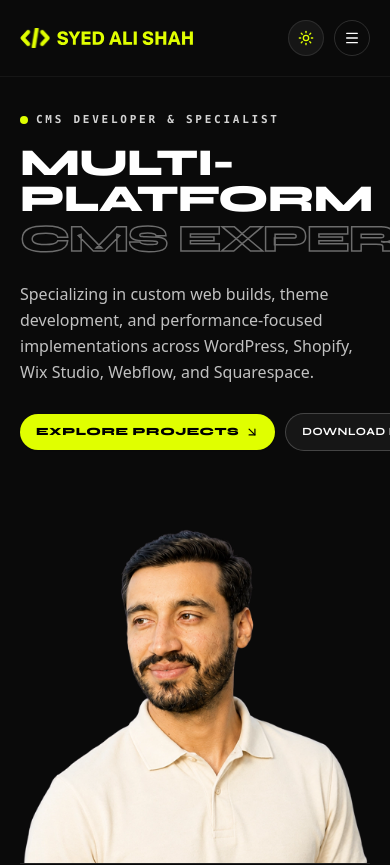
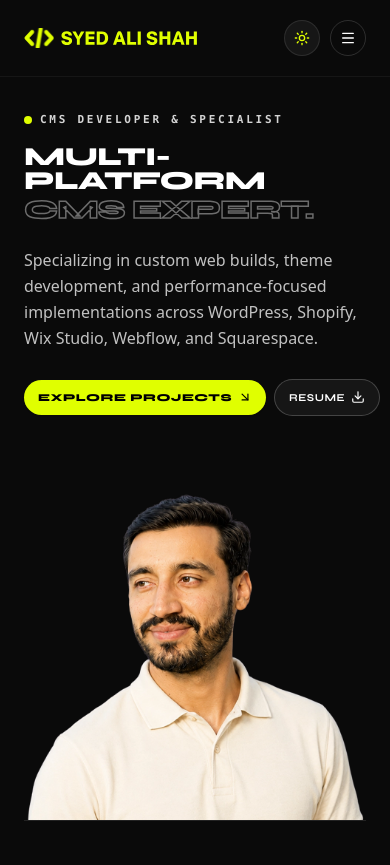
Before and after one commit to SyedAliShah123/syed-ali-shah-portfolio, a React (Vite) app: page / in a window 390 px wide. Shown: the top 865 px of the page. Built offline with nearby package versions, Linux system fonts and the light colour scheme.

Commit message:
style: optimize mobile layout, typography, padding, popup menu and footer

```diff
--- a/src/components/AboutSection.tsx
+++ b/src/components/AboutSection.tsx
@@ -31,7 +31,7 @@ export const AboutSection: React.FC = () => {
   return (
     <section
       id="about"
-      className="py-20 sm:py-28 px-5 sm:px-6 lg:px-8 border-b border-black/10 dark:border-white/10 relative bg-[#F6F6F4] dark:bg-[#0A0A0A] text-[#0A0A0A] dark:text-white transition-colors duration-300"
+      className="py-20 sm:py-28 px-6 sm:px-8 md:px-10 lg:px-12 border-b border-black/10 dark:border-white/10 relative bg-[#F6F6F4] dark:bg-[#0A0A0A] text-[#0A0A0A] dark:text-white transition-colors duration-300"
     >
       <div className="max-w-7xl mx-auto space-y-16">
         {/* Header Block: Quiet, solid heading without ghost-outline duplicate */}
--- a/src/components/CapabilitiesSection.tsx
+++ b/src/components/CapabilitiesSection.tsx
@@ -15,7 +15,7 @@ export const CapabilitiesSection: React.FC = () => {
   return (
     <section
       id="capabilities"
-      className="py-16 sm:py-24 px-5 sm:px-6 lg:px-8 border-b border-black/10 dark:border-white/10 bg-[#F6F6F4] dark:bg-[#0A0A0A] text-[#0A0A0A] dark:text-white transition-colors duration-300"
+      className="py-16 sm:py-24 px-6 sm:px-8 md:px-10 lg:px-12 border-b border-black/10 dark:border-white/10 bg-[#F6F6F4] dark:bg-[#0A0A0A] text-[#0A0A0A] dark:text-white transition-colors duration-300"
     >
       <div className="max-w-7xl mx-auto space-y-12 sm:space-y-16">
         {/* Section Header: Quieter, solid heading without ghost-outline duplicate */}
--- a/src/components/ContactSection.tsx
+++ b/src/components/ContactSection.tsx
@@ -107,7 +107,7 @@ export const ContactSection: React.FC<ContactSectionProps> = ({ prefilledService
   return (
     <section
       id="contact"
-      className="py-20 sm:py-32 px-5 sm:px-6 lg:px-8 bg-[#F6F6F4] dark:bg-[#0A0A0A] text-[#0A0A0A] dark:text-white transition-colors duration-300 relative overflow-hidden border-b border-black/10 dark:border-white/10"
+      className="py-20 sm:py-32 px-6 sm:px-8 md:px-10 lg:px-12 bg-[#F6F6F4] dark:bg-[#0A0A0A] text-[#0A0A0A] dark:text-white transition-colors duration-300 relative overflow-hidden border-b border-black/10 dark:border-white/10"
     >
       {/* Background neon ambient highlight */}
       <div className="absolute bottom-0 right-0 w-[500px] h-[500px] bg-[#E0FF00]/10 dark:bg-[#E0FF00]/5 rounded-full blur-[140px] pointer-events-none" />
--- a/src/components/Hero.tsx
+++ b/src/components/Hero.tsx
@@ -25,7 +25,7 @@ export const Hero: React.FC = () => {
   return (
     <section
       id="hero"
-      className="relative pt-28 sm:pt-32 md:pt-36 pb-12 sm:pb-16 px-5 sm:px-6 lg:px-8 flex flex-col justify-center overflow-hidden bg-[#F6F6F4] dark:bg-[#0A0A0A] text-[#0A0A0A] dark:text-white transition-colors duration-300 border-b border-black/10 dark:border-white/10"
+      className="relative pt-28 sm:pt-32 md:pt-36 pb-12 sm:pb-16 px-6 sm:px-8 md:px-10 lg:px-12 flex flex-col justify-center overflow-hidden bg-[#F6F6F4] dark:bg-[#0A0A0A] text-[#0A0A0A] dark:text-white transition-colors duration-300 border-b border-black/10 dark:border-white/10"
     >
       {/* Subtle ambient neon glow in dark mode */}
       <div className="hidden dark:block absolute top-1/3 left-1/2 -translate-x-1/2 -translate-y-1/2 w-[400px] sm:w-[650px] h-[400px] sm:h-[650px] bg-[#E0FF00]/5 rounded-full blur-[140px] pointer-events-none -z-10" />
@@ -42,8 +42,8 @@ export const Hero: React.FC = () => {
                 CMS Developer &amp; Specialist
               </div>
 
-              {/* Bold headline formatted strictly across three lines */}
-              <h1 className="font-syne text-[32px] min-[390px]:text-[38px] sm:text-[48px] md:text-[54px] lg:text-[60px] font-extrabold uppercase leading-[0.95] tracking-tight text-[#0A0A0A] dark:text-white">
+              {/* Bold headline formatted strictly across three lines without cutting off on mobile */}
+              <h1 className="font-syne text-[24px] min-[360px]:text-[26px] min-[400px]:text-[28px] sm:text-[42px] md:text-[52px] lg:text-[60px] font-extrabold uppercase leading-[0.95] tracking-tight text-[#0A0A0A] dark:text-white">
                 <span className="block">MULTI-</span>
                 <span className="block">PLATFORM</span>
                 <span className="block mt-1 sm:mt-1.5 outline-text hover:text-[#0A0A0A] dark:hover:text-white transition-colors duration-300 whitespace-nowrap">
@@ -57,13 +57,13 @@ export const Hero: React.FC = () => {
               Specializing in custom web builds, theme development, and performance-focused implementations across WordPress, Shopify, Wix Studio, Webflow, and Squarespace.
             </p>
 
-            {/* Two CTA buttons side by side in one row */}
-            <div className="flex items-center gap-2.5 sm:gap-3.5 pt-1">
+            {/* Two CTA buttons side by side in one row without horizontal clipping */}
+            <div className="flex items-center gap-2 sm:gap-3.5 pt-1 w-full max-w-md">
               <button
                 id="hero-primary-cta"
                 onClick={scrollToProjects}
                 onMouseEnter={() => soundFX.playPop()}
-                className="px-4 py-2.5 sm:px-6 sm:py-3 rounded-full bg-[#0A0A0A] text-white hover:bg-neutral-800 dark:bg-[#E0FF00] dark:text-black dark:hover:bg-[#E0FF00]/90 font-syne text-[11px] sm:text-xs font-extrabold uppercase tracking-wider transition-all duration-200 inline-flex items-center gap-1.5 sm:gap-2 shadow-xs active:scale-95 cursor-pointer whitespace-nowrap shrink-0"
+                className="px-3.5 py-2.5 sm:px-6 sm:py-3 rounded-full bg-[#0A0A0A] text-white hover:bg-neutral-800 dark:bg-[#E0FF00] dark:text-black dark:hover:bg-[#E0FF00]/90 font-syne text-[10.5px] sm:text-xs font-extrabold uppercase tracking-wider transition-all duration-200 inline-flex items-center justify-center gap-1.5 sm:gap-2 shadow-xs active:scale-95 cursor-pointer whitespace-nowrap shrink-0"
               >
                 <span>Explore Projects</span>
                 <ArrowDownRight className="w-3.5 h-3.5 sm:w-4 sm:h-4" />
@@ -73,9 +73,11 @@ export const Hero: React.FC = () => {
                 id="hero-secondary-cta"
                 onClick={handleDownloadResume}
                 onMouseEnter={() => soundFX.playPop()}
-                className="px-4 py-2.5 sm:px-5 sm:py-3 rounded-full border border-black/20 dark:border-white/20 bg-white/60 dark:bg-white/5 hover:bg-black/5 dark:hover:bg-white/10 text-[#0A0A0A] dark:text-white font-syne text-[11px] sm:text-xs font-bold uppercase tracking-wider transition-all duration-200 inline-flex items-center gap-1.5 sm:gap-2 active:scale-95 cursor-pointer whitespace-nowrap shrink-0"
+                className="px-3.5 py-2.5 sm:px-5 sm:py-3 rounded-full border border-black/20 dark:border-white/20 bg-white/60 dark:bg-white/5 hover:bg-black/5 dark:hover:bg-white/10 text-[#0A0A0A] dark:text-white font-syne text-[10.5px] sm:text-xs font-bold uppercase tracking-wider transition-all duration-200 inline-flex items-center justify-center gap-1.5 sm:gap-2 active:scale-95 cursor-pointer whitespace-nowrap shrink-0"
               >
-                <span>Download Resume</span>
+                <span>
+                  <span className="hidden min-[400px]:inline">Download </span>Resume
+                </span>
                 <Download className="w-3.5 h-3.5 sm:w-4 sm:h-4" />
               </button>
             </div>
--- a/src/components/Navbar.tsx
+++ b/src/components/Navbar.tsx
@@ -104,7 +104,7 @@ export const Navbar: React.FC<NavbarProps> = ({
             : 'py-5 bg-transparent border-b border-black/5 dark:border-white/5'
         }`}
       >
-        <div className="max-w-7xl mx-auto px-5 sm:px-6 lg:px-8 flex items-center justify-between">
+        <div className="max-w-7xl mx-auto px-6 sm:px-8 md:px-10 lg:px-12 flex items-center justify-between">
           {/* Logo */}
           <button
             id="nav-logo"
@@ -233,16 +233,16 @@ export const Navbar: React.FC<NavbarProps> = ({
                   <img
                     src={logoBlack}
                     alt="Syed Ali Shah"
-                    className="h-5 w-auto object-contain block dark:hidden"
+                    className="h-8 sm:h-9 w-auto object-contain block dark:hidden"
                   />
                   <img
                     src={logoYellow}
                     alt="Syed Ali Shah"
-                    className="h-5 w-auto object-contain hidden dark:block"
+                    className="h-8 sm:h-9 w-auto object-contain hidden dark:block"
                   />
                 </div>
 
-                <div className="space-y-4 pt-4">
+                <div className="space-y-3.5 pt-3">
                   <div className="text-[10px] font-mono tracking-[0.25em] text-neutral-600 dark:text-neutral-400 uppercase font-semibold">
                     Navigation
                   </div>
@@ -253,7 +253,7 @@ export const Navbar: React.FC<NavbarProps> = ({
                       animate={{ opacity: 1, x: 0 }}
                       transition={{ delay: 0.04 * idx, duration: 0.2 }}
                       onClick={() => scrollTo(item.id)}
-                      className="block w-full text-left font-syne text-2xl font-extrabold uppercase text-neutral-900 dark:text-white hover:text-black/60 dark:hover:text-[#E0FF00] active:translate-x-2 transition-all cursor-pointer"
+                      className="block w-full text-left font-syne text-base sm:text-lg font-bold uppercase tracking-wider text-neutral-900 dark:text-white hover:text-black/60 dark:hover:text-[#E0FF00] active:translate-x-1.5 transition-all cursor-pointer"
                     >
                       {item.label}
                     </motion.button>
@@ -263,7 +263,7 @@ export const Navbar: React.FC<NavbarProps> = ({
                     animate={{ opacity: 1, x: 0 }}
                     transition={{ delay: 0.04 * NAV_ITEMS.length, duration: 0.2 }}
                     onClick={() => scrollTo('contact')}
-                    className="block w-full text-left font-syne text-2xl font-extrabold uppercase text-neutral-900 dark:text-white hover:text-black/60 dark:hover:text-[#E0FF00] active:translate-x-2 transition-all cursor-pointer"
+                    className="block w-full text-left font-syne text-base sm:text-lg font-bold uppercase tracking-wider text-neutral-900 dark:text-white hover:text-black/60 dark:hover:text-[#E0FF00] active:translate-x-1.5 transition-all cursor-pointer"
                   >
                     CONTACT
                   </motion.button>
--- a/src/components/ProjectsSection.tsx
+++ b/src/components/ProjectsSection.tsx
@@ -42,7 +42,7 @@ export const ProjectsSection: React.FC = () => {
   return (
     <section
       id="projects"
-      className="py-20 sm:py-28 px-5 sm:px-6 lg:px-8 border-b border-black/10 dark:border-white/10 bg-[#F6F6F4] dark:bg-[#0A0A0A] text-[#0A0A0A] dark:text-white transition-colors duration-300"
+      className="py-20 sm:py-28 px-6 sm:px-8 md:px-10 lg:px-12 border-b border-black/10 dark:border-white/10 bg-[#F6F6F4] dark:bg-[#0A0A0A] text-[#0A0A0A] dark:text-white transition-colors duration-300"
     >
       <div className="max-w-7xl mx-auto space-y-12">
         {/* Header Block: Quieter, solid heading without ghost-outline duplicate */}
--- a/src/components/ServicesSection.tsx
+++ b/src/components/ServicesSection.tsx
@@ -31,7 +31,7 @@ export const ServicesSection: React.FC<ServicesSectionProps> = ({
   return (
     <section
       id="services"
-      className="py-20 sm:py-28 px-5 sm:px-6 lg:px-8 border-b border-black/10 dark:border-white/10 bg-[#F6F6F4] dark:bg-[#0A0A0A] text-[#0A0A0A] dark:text-white transition-colors duration-300"
+      className="py-20 sm:py-28 px-6 sm:px-8 md:px-10 lg:px-12 border-b border-black/10 dark:border-white/10 bg-[#F6F6F4] dark:bg-[#0A0A0A] text-[#0A0A0A] dark:text-white transition-colors duration-300"
     >
       <div className="max-w-7xl mx-auto space-y-12">
         {/* Header Block: Quieter, solid heading without ghost-outline duplicate */}
```
Also changed, not shown: src/components/Footer.tsx (+12 -8 lines).
